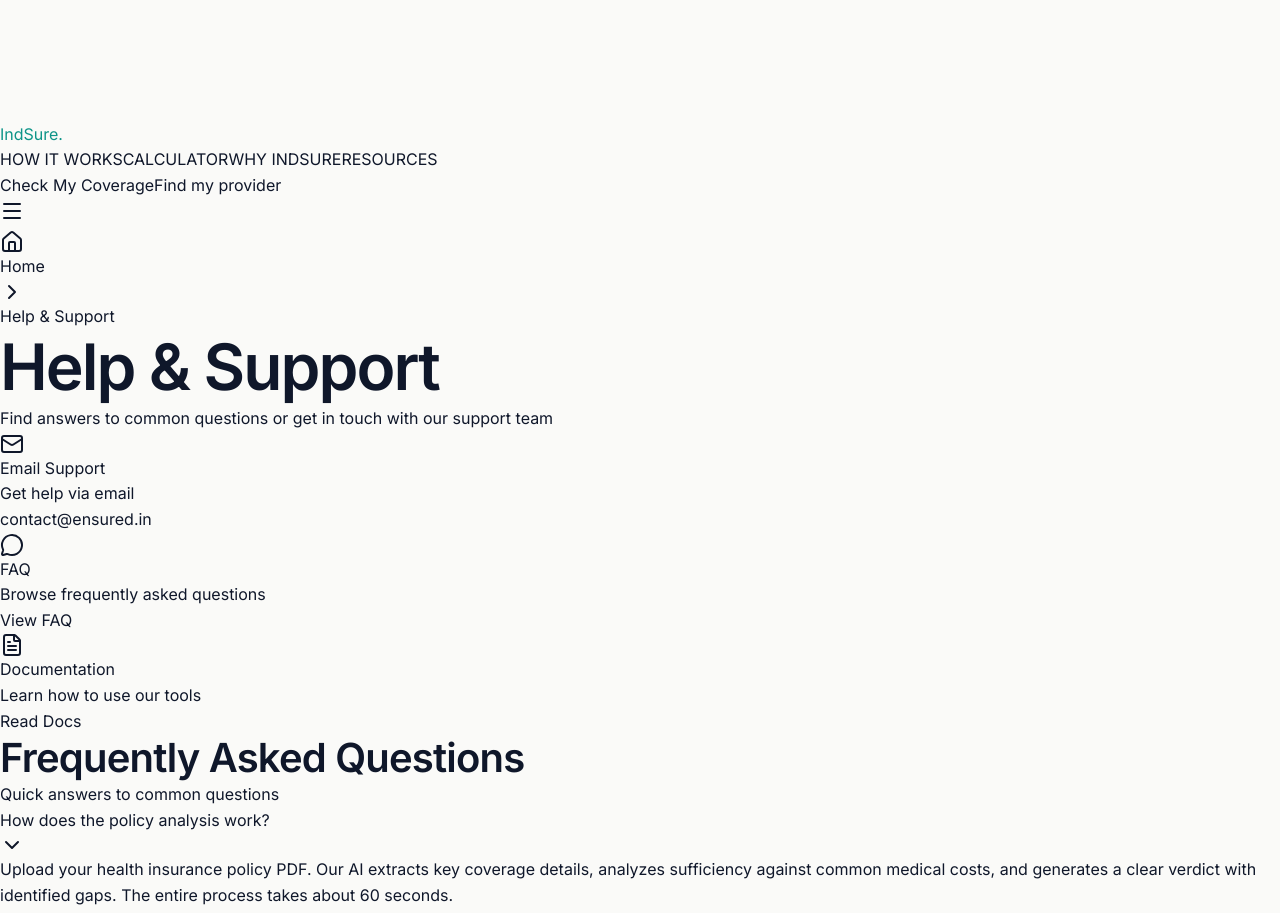
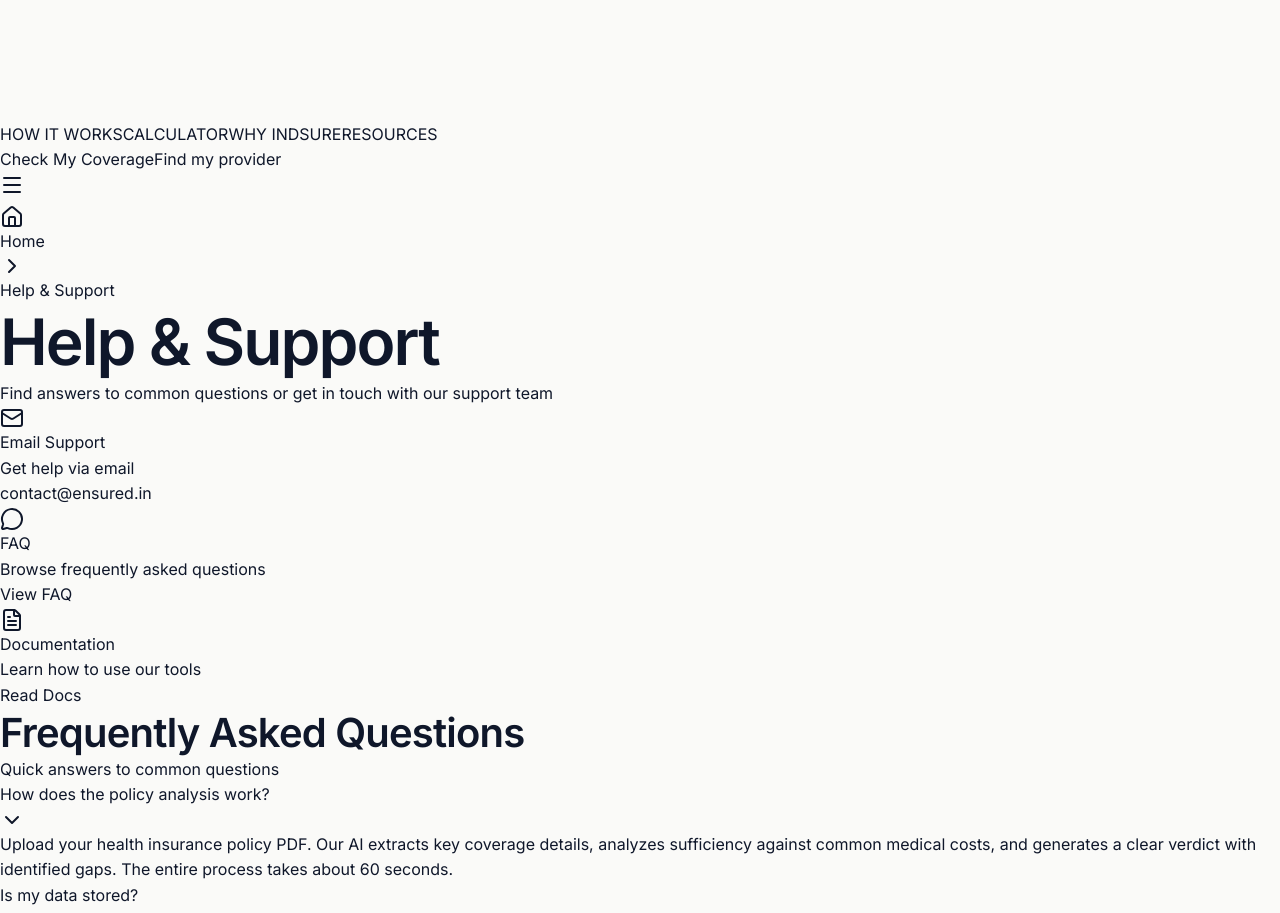
Before and after one commit to indsure/ensuredV1-FE, a React (Vite) app in the folder frontend/client/: page /help in a window 1280 px wide. Shown: the part 780-1693 px from the top of the page. Built offline with nearby package versions, Linux system fonts and the light colour scheme.

Commit message:
:fix (favicon)

```diff
--- a/frontend/client/src/components/Header.tsx
+++ b/frontend/client/src/components/Header.tsx
@@ -49,12 +49,9 @@
         <Link href="/">
           <div className="flex items-center gap-x-1.5 cursor-pointer group">
             <IndSureLogo
-              className="h-8 w-auto text-[var(--color-text-main)]"
+              className="h-20 w-auto text-[var(--color-text-main)]"
               aria-label="IndSure"
             />
-            <span className="font-serif text-2xl font-bold text-gray-800 tracking-tight">
-              IndSure.
-            </span>
           </div>
         </Link>
 
```
Also changed, not shown: frontend/client/public/favicon.png.
